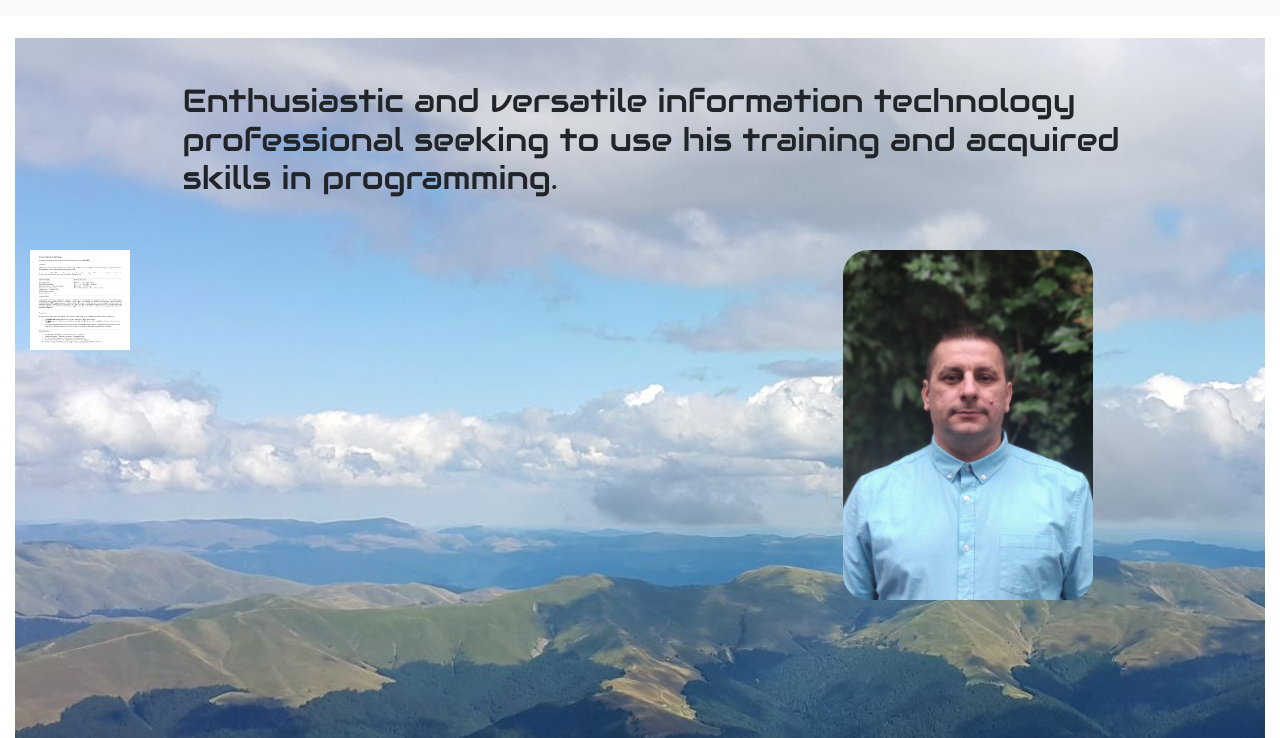
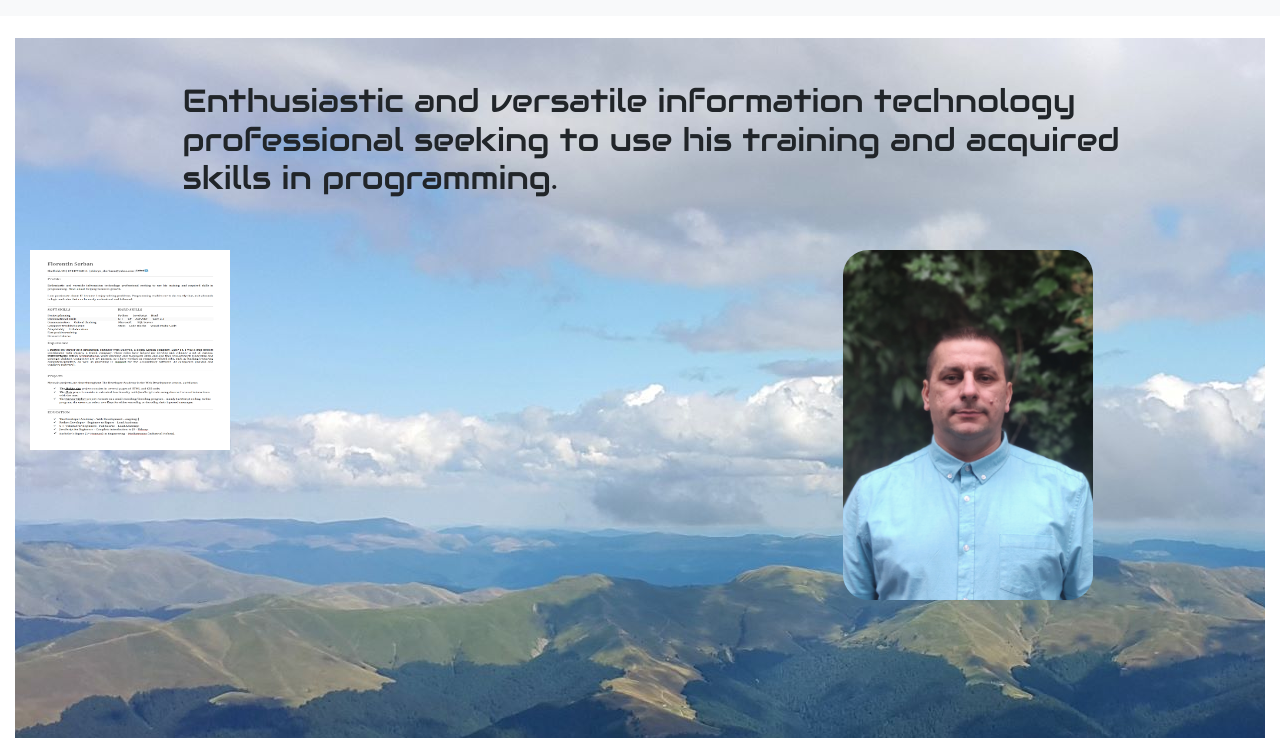
Before and after one commit to sherbann/Web_Portfolio_Florentin, a plain HTML site: page About.html in a window 1280 px wide. Shown: the part 110-848 px from the top of the page. Drawn offline with nearby package versions, Linux system fonts and the light colour scheme; a web font is replaced by a local one.

Commit message:
Update About.html

```diff
--- a/About.html
+++ b/About.html
@@ -69,7 +69,7 @@
             <div class="row justify-content-center container-fluid">
 
                     <div class="col-sm-4 col-md-4 col-lg-4 container-fluid">
-                        <img src="doc/Florentin_Serban_CV.PNG" class="thumbnail responsive-image" height="100" width="100" />
+                        <img src="doc/Florentin_Serban_CV.PNG" class="thumbnail responsive-image" height="200" width="200" />
                     </div>
                     <div class="col-sm col-md-4 col-lg-4"></div>
                     <div class="col-sm-4 col-md-4 col-lg-4 ">
```
